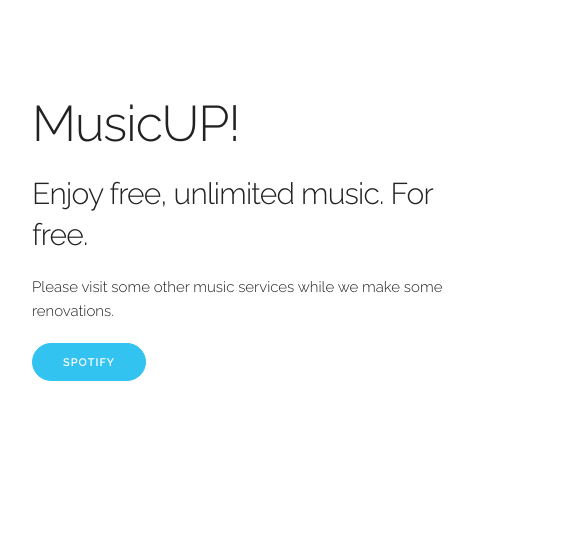
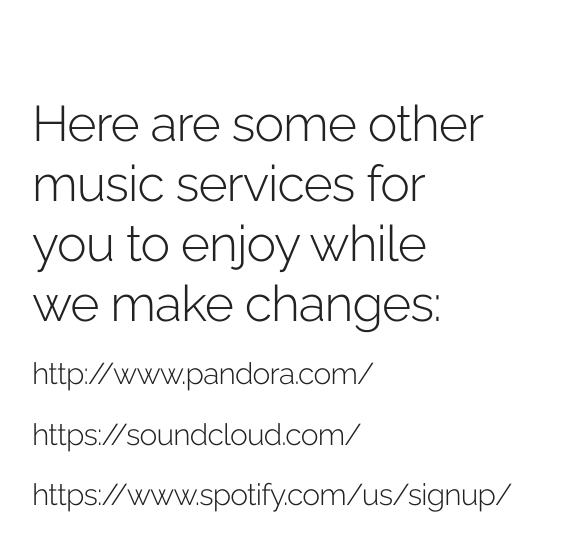
Before and after one commit to minecraftexpert2016/teachWeb, a website: page links.html in a window 1280 px wide. Shown: the part 126-659 px from the top of the page, 128-697 px from the left. Drawn offline with nearby package versions, Linux system fonts and the light colour scheme.

Commit message:
Update links.html

```diff
--- a/links.html
+++ b/links.html
@@ -41,8 +41,10 @@
     <div class="container">
       <div class="row">
         <div class="one-half column">
-          <h1>MusicUP!</h1>
-          <h4 class="hero-heading">Enjoy free, unlimited music. For free.</h4>
+          <h1>Here are some other music services for you to enjoy while we make changes:</h1>
+          <h4>http://www.pandora.com/</h4>
+          <h4>https://soundcloud.com/</h4>
+          <h4>https://www.spotify.com/us/signup/</h4>
           <h6>Please visit some other music services while we make some renovations.</h6>
 
           <a class="button button-primary" href="https://www.spotify.com/us/signup/">Spotify</a>
```
